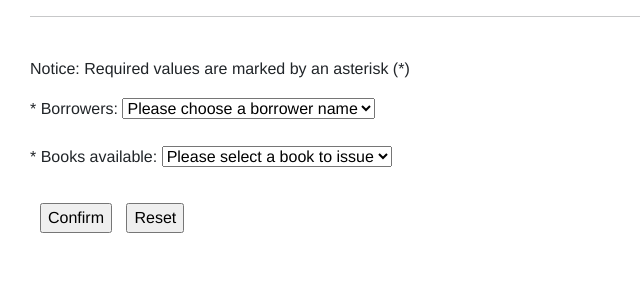
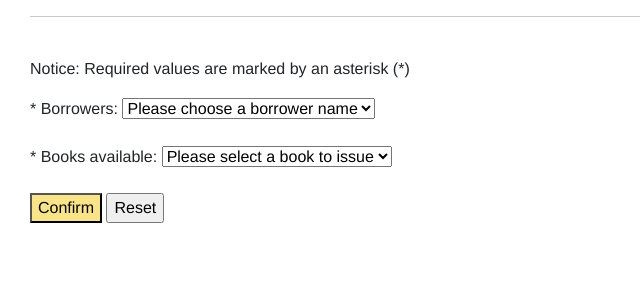
Before and after one commit to CarolSonghb/636libraryweb, a Flask app: page /staff/newloan in a window 1280 px wide. Shown: the part 405-705 px from the top of the page, without its empty margins (0-640 px from the left). Run offline with Flask 2, Linux system fonts and the light colour scheme.

Commit message:
Update newloan.html
colour added to the confirm button

```diff
--- a/librarywebapp/templates/newloan.html
+++ b/librarywebapp/templates/newloan.html
@@ -55,7 +55,7 @@
   <p>
     <!-- when the form is submitted, the system will get the current date -->
     <input type="hidden" id="loandate" name="loandate" value="{{loandate}}">
-    <input type="submit" value="Confirm" style="margin: 10px;"/>
+    <input style="background-color: #f9e486;" type="submit" value="Confirm" style="margin: 10px;"/>
     <input type="reset" value="Reset" />
  </p>
   </form>
```
